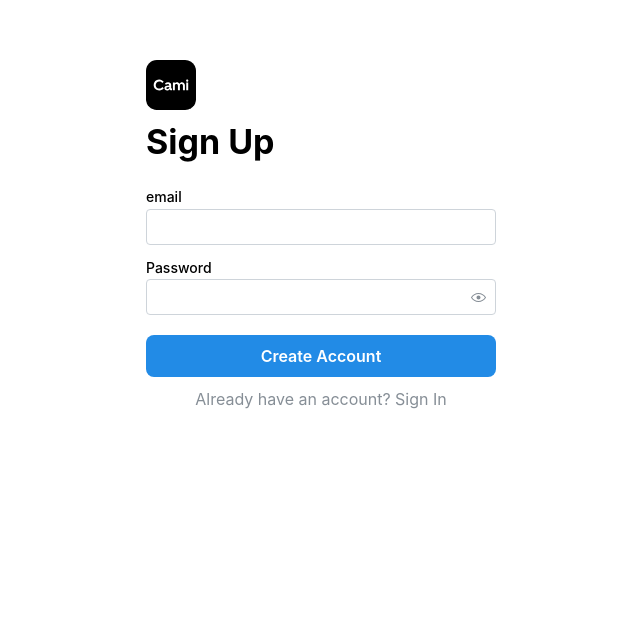
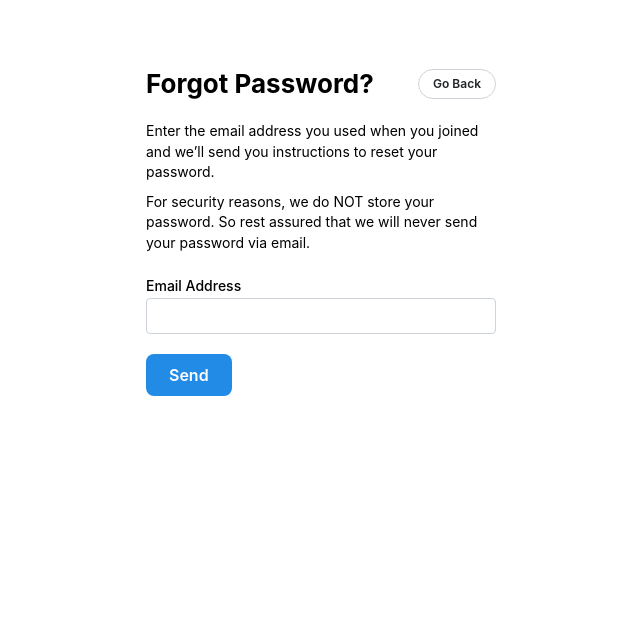
Before and after one commit to muhdfarseen/Cami-User-App, a React (Vite) app: page / in a window 1280 px wide. Shown: the part 169-800 px from the top of the page, without its empty margins (319-959 px from the left). Built offline with nearby package versions, Linux system fonts and the light colour scheme.

Commit message:
chore: password reset screens

```diff
--- a/src/App.jsx
+++ b/src/App.jsx
@@ -2,6 +2,7 @@ import '@mantine/core/styles.css';
 import { ColorSchemeScript, MantineProvider } from '@mantine/core';
 import Login from './Pages/Login';
 import SignUp from './Pages/SignUp';
+import PasswordReset from './Pages/PasswordReset';
 
 function App() {
 
@@ -10,8 +11,10 @@ function App() {
       <ColorSchemeScript defaultColorScheme="auto" />
       <MantineProvider defaultColorScheme="auto">
 
-        <SignUp />
-        <Login/>
+        {/* <SignUp />
+        <Login/> */}
+
+        <PasswordReset/>
 
       </MantineProvider>
     </>
--- a/src/Pages/Login.jsx
+++ b/src/Pages/Login.jsx
@@ -15,13 +15,13 @@ function Login() {
                 style={{ height: '100dvh', width: '100dwh' }}
             >
                 <Box style={{width:"350px"}}>
-                    <Image
+                    {/* <Image
                         radius="md"
                         h={250}
                         w="auto"
                         fit="contain"
                         src={Addresspana}
-                    />
+                    /> */}
                     <Box>
                         <Image
                             my={10}
@@ -36,6 +36,7 @@ function Login() {
                             mt={20}
                             label="email"
                             placeholder=""
+                            type='email'
                         />
                         <PasswordInput
                             my={10}
--- /dev/null
+++ b/src/Pages/PasswordReset.jsx
@@ -0,0 +1,92 @@
+import React from 'react'
+import { Image, Alert, PinInput, NumberInput, Modal, Group, Select, Flex, Mark, Grid, Title, Text, TextInput, Button, PasswordInput, Box } from '@mantine/core';
+import { useDisclosure } from '@mantine/hooks';
+import { IconInfoCircle } from '@tabler/icons-react';
+
+function PasswordReset() {
+    const [opened, { open, close }] = useDisclosure(false);
+
+
+    return (
+        <div>
+
+            <Flex
+                justify="center"
+                align="center"
+                direction="column"
+                wrap="wrap"
+                p={20}
+                style={{ height: '100dvh', width: '100dwh' }}
+            >
+                <Box style={{ width: "350px" }}>
+
+                    <Flex justify="space-between" align="center">
+                        <Title order={2}>Forgot Password?</Title>
+                        <Button variant='default' radius="lg" size='xs'> Go Back  </Button>
+                    </Flex>
+
+                    <Text size="sm" mt={20}>
+                        Enter the email address you used when you joined and we’ll send you instructions to reset your password.
+
+                    </Text>
+
+                    <Text size="sm" mt={10}>
+                        For security reasons, we do NOT store your password. So rest assured that we will never send your password via email.
+                    </Text>
+
+                    <TextInput
+                        mt={20}
+                        label="Email Address"
+                        placeholder=""
+                        type='email'
+                    />
+
+                    <Button mt={20} color='blue' radius="md" size='md' onClick={open} > Send  </Button>
+
+                    <Modal centered opened={opened} onClose={close} withCloseButton={false}>
+
+                    <Alert variant="light" color="indigo" title="Didn't receive your code?" icon={<IconInfoCircle/>}>
+                            Allow a few minutes for the message to arrive.
+                        </Alert>
+
+                        <Title mt={10} order={2}>Update your password</Title>
+
+                        <PasswordInput
+                            my={10}
+
+                            label="New Password"
+                            placeholder=""
+                        />
+                        <PasswordInput
+                            my={10}
+                            mb={20}
+                            label="Confirm Password"
+                            placeholder=""
+                        />
+
+                        <Text size="sm" mt={20}>Enter the code we just sent to </Text>
+                        <Text size="sm" fw={500}>asasdas@gmail.com</Text>
+
+                        <Flex mt={20} justify="space-between" align="center">
+                            <PinInput placeholder="" type="number" oneTimeCode />
+                            <Button variant='default' radius="lg" size='xs'> Resend Code </Button>
+                        </Flex>
+
+
+
+
+
+
+
+                        <Button mt={20} color='blue' radius="md" size='md' fullWidth> Reset Password  </Button>
+
+                    </Modal>
+
+                </Box>
+            </Flex>
+
+        </div>
+    )
+}
+
+export default PasswordReset
--- a/src/Pages/SignUp.jsx
+++ b/src/Pages/SignUp.jsx
@@ -1,5 +1,5 @@
 import React from 'react'
-import { Image, Flex, Mark, Grid, Title, Text, TextInput, Button, PasswordInput, Box } from '@mantine/core';
+import { Image, NumberInput,Group, Select, Flex, Mark, Grid, Title, Text, TextInput, Button, PasswordInput, Box } from '@mantine/core';
 import logo from "../assets/favCami.svg"
 
 function SignUp() {
@@ -25,21 +25,48 @@ function SignUp() {
                     <Title order={1}> Sign Up </Title>
                     <TextInput
                         mt={20}
-                        label="email"
+                        label="Register Number"
+                        placeholder="TLY00XY000"
+                    />
+                    <TextInput
+                        my={10}
+                        label="Name"
                         placeholder=""
                     />
+
+                    <Flex gap={'sm'}>
+                    <Select
+                        my={10}
+                        label="Department"
+                        placeholder="Choose Department"
+                        data={['IT', 'CS', 'EC', 'EEE']}
+
+                    />
+                    <NumberInput
+                        my={10}
+                        label="Admission Year"
+                        placeholder="Year"
+                        min={2020}
+                        max={2090}
+                    />
+                    </Flex>
+
+                    <TextInput
+                            mt={20}
+                            label="Email Address"
+                            placeholder=""
+                            type='email'
+                        />
+
                     <PasswordInput
                         my={10}
                         mb={20}
-                        label="Password"
+                        label="Create Password"
                         placeholder=""
                     />
                     <Button color='blue' radius="md" size='md' fullWidth> Create Account  </Button>
                     <Text ta="center" mt={10} c="dimmed">Already have an account? Sign In</Text>
                 </Box>
-
-
-
             </Flex>
 
         </div>
```
